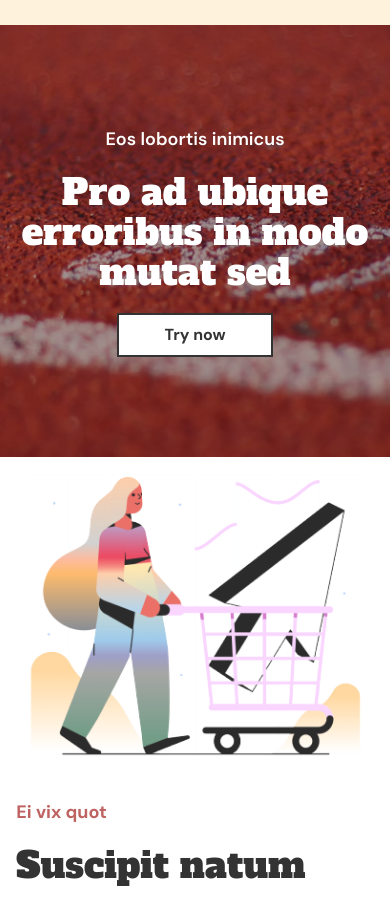
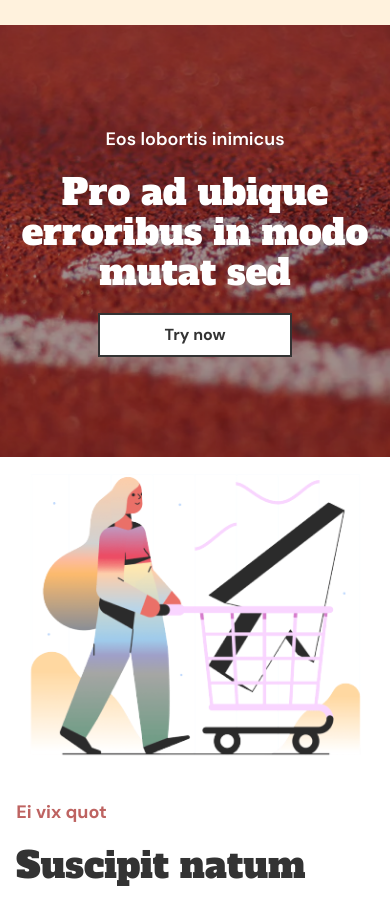
Before and after one commit to vojtechtomasek/WBA-web-tailwind-css-dle-designu, a website: page src/index.html in a window 390 px wide. Shown: the part 1720-2642 px from the top of the page. Drawn offline with Linux system fonts and the light colour scheme.

Commit message:
Update hero section for responsive design (img background section)

```diff
--- a/src/index.html
+++ b/src/index.html
@@ -78,11 +78,16 @@
     </div>
 
     <div class="bg-cover bg-center bg-no-repeat h-108 flex flex-col justify-center" style="background-image: url(./imgs/Bitmap.png);">
-        <h5 class="text-text-white font-dm-sans text-center text-lg font-semibold">Eos lobortis inimicus</h5>
-        <h3 class="text-text-white font-alfa-slab-one text-center text-4xl py-5">Pro ad ubique erroribus in modo mutat sed</h3>
         <div class="flex justify-center">
-            <button class="text-center text-text-black bg-white w-2/5 font-dm-sans text-base font-bold border-2 border-text-black py-2">Try now</button>
-        </div></div>
+            <div class="w-11/12 md:w-4/5 lg:w-3/5 xl:gap-7 3xl:w-1/2">
+                <h5 class="text-text-white font-dm-sans text-center text-lg font-semibold lg:text-lg xl:text-2xl 2xl:text-3xl">Eos lobortis inimicus</h5>
+                <h3 class="text-text-white font-alfa-slab-one text-center text-4xl py-5 lg:text-5xl xl:text-6xl 2xl:text-7xl">Pro ad ubique erroribus in modo mutat sed</h3>
+
+                <div class="flex justify-center">
+                    <button class="text-center text-text-black bg-white px-16 py-2 font-dm-sans text-base font-bold border-2 border-text-black">Try now</button>
+                </div>
+            </div>
+        </div>
     </div>
 
     <div class="flex justify-center">
```
Also changed, not shown: src/output.css.
